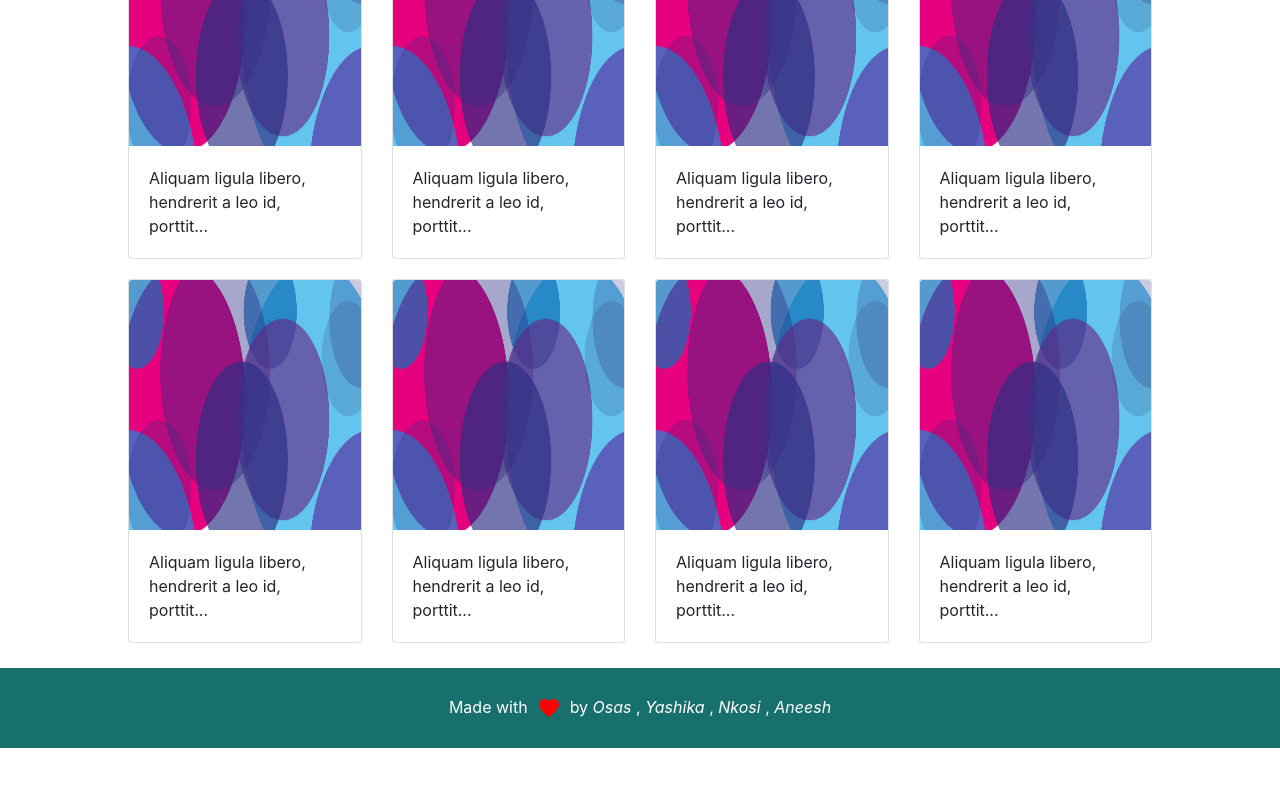
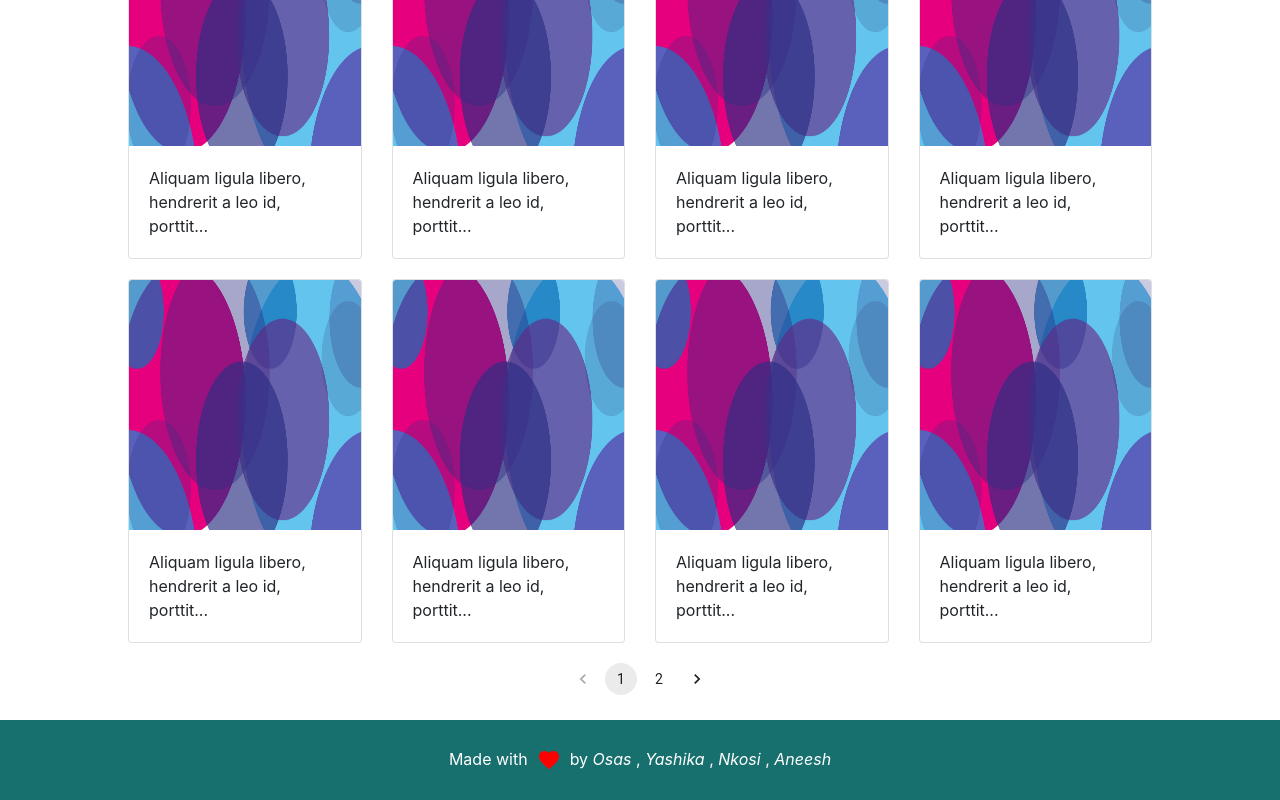
Before and after one commit to Social-Do-Gooders/localy, a React (Create React App) app in the folder client/social-good/: page /news in a window 1280 px wide. Shown: the part 360-1160 px from the top of the page. Before the commit the page ends 1108 px from the top, so only its background shows below. Built offline with nearby package versions, Linux system fonts and the light colour scheme.

Commit message:
Add pagination and lazy loading

```diff
--- a/client/social-good/package.json
+++ b/client/social-good/package.json
@@ -5,6 +5,7 @@
   "dependencies": {
     "@material-ui/core": "^4.11.2",
     "@material-ui/icons": "^4.11.2",
+    "@material-ui/lab": "^4.0.0-alpha.57",
     "@testing-library/jest-dom": "^5.11.6",
     "@testing-library/react": "^11.2.2",
     "@testing-library/user-event": "^12.5.0",
--- a/client/social-good/src/components/grid/Card.js
+++ b/client/social-good/src/components/grid/Card.js
@@ -6,7 +6,7 @@ function Card({feature, imgSrc, title}){
   return(
     <div>
       <div className="card grid-card">
-        <img src={imgSrc} className="card-img-top" alt={feature}/>
+        <img src={imgSrc} loading='lazy' className="card-img-top" alt={feature}/>
           <div className="card-body">
             <p className="card-text">{cardTitle}</p>
           </div>
--- a/client/social-good/src/components/grid/List.js
+++ b/client/social-good/src/components/grid/List.js
@@ -1,3 +1,4 @@
+import Pagination from '@material-ui/lab/Pagination';
 import Card from './Card';
 import Filter from './Filter';
 import image from '../../images/carousel/placeholder1.jpg';
@@ -19,6 +20,7 @@ function List({feature}) {
 
         </div>
 
+        <Pagination className='pagination' count={2} />
       </div>
     </div>
     );
--- a/client/social-good/src/components/home/Carousel.js
+++ b/client/social-good/src/components/home/Carousel.js
@@ -10,19 +10,19 @@ function Carousel(){
     <div id="carouselExampleFade" className="carousel slide carousel-fade" data-ride="carousel">
       <div className="carousel-inner">
         <div className="carousel-item active">
-          <img src={placeholder1} className="carousel-img" alt="placeholder"/>
+          <img src={placeholder1} loading='lazy' className="carousel-img" alt="placeholder"/>
           <div class="carousel-caption d-none d-md-block">
             <h5>Help a local business with funding</h5>
           </div>
         </div>
         <div className="carousel-item">
-          <img src={placeholder2} className="carousel-img" alt="placeholder"/>
+          <img src={placeholder2} loading='lazy' className="carousel-img" alt="placeholder"/>
           <div class="carousel-caption d-none d-md-block">
             <h5>Attend knowledge sharing meetups in your locality</h5>
           </div>
         </div>
         <div className="carousel-item">
-          <img src={placeholder3} className="carousel-img" alt="placeholder"/>
+          <img src={placeholder3} loading='lazy' className="carousel-img" alt="placeholder"/>
           <div class="carousel-caption d-none d-md-block">
             <h5>Get caught up with the latest business news</h5>
           </div>
--- a/client/social-good/src/components/home/FeatureIntroGrid.js
+++ b/client/social-good/src/components/home/FeatureIntroGrid.js
@@ -40,7 +40,7 @@ function FeatureIntroGrid({feature, altText, btnText}){
       <div className='app-container'>
         <div className='intro-grid-scroll'>
           {data.map((item, index) => <div className='intro-grid-img-contain'>
-            <img key={index} src={imgSrc}
+            <img key={index} src={imgSrc} loading='lazy'
             className='intro-grid-img' alt={altText}/>
             <p className='intro-grid-img-content'>Name of object</p>
           </div>)}
--- a/client/social-good/src/css/grid.css
+++ b/client/social-good/src/css/grid.css
@@ -1,6 +1,11 @@
 /* List component */
 .list-title{
   text-align: center;
+}
+.pagination{
+  display: flex;
+  justify-content: center;
+  margin-top: 20px;
 }
 
 
```
Also changed, not shown: 2 other files (tests, documents, lock files or other folders).
